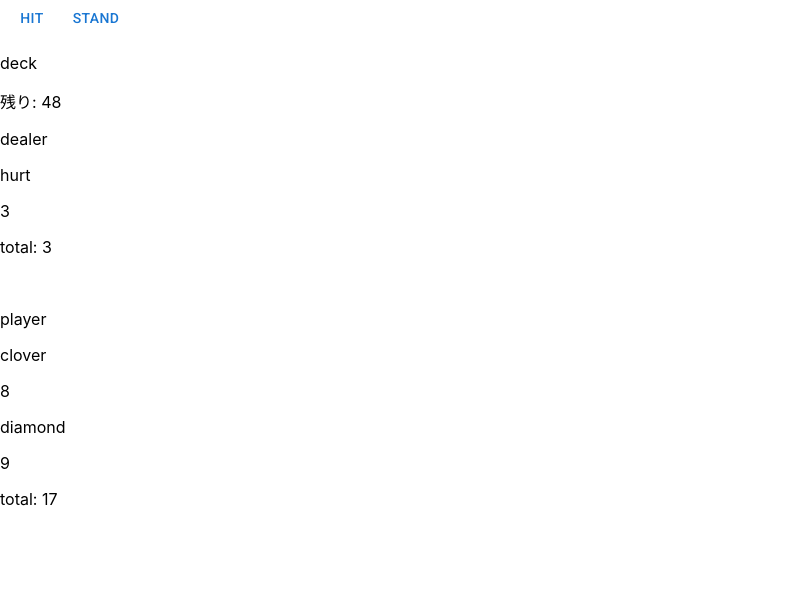
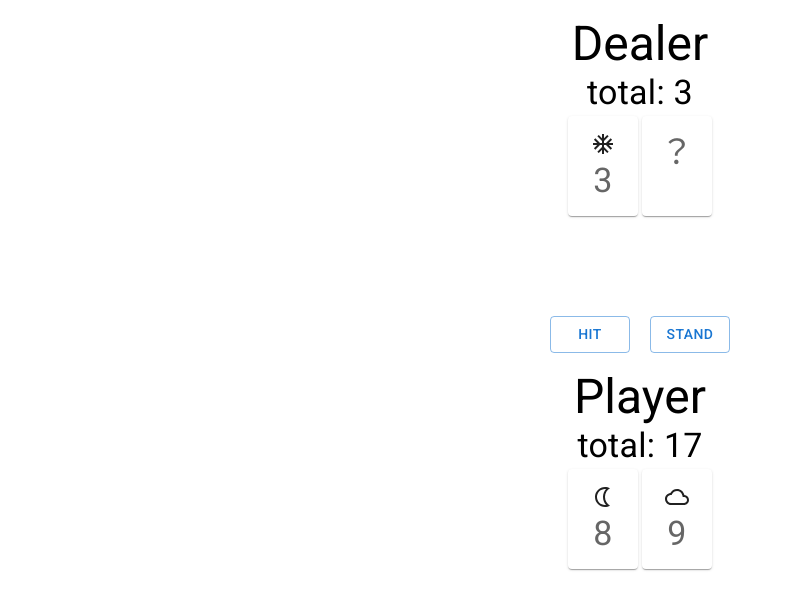
Before and after one commit to pheni-18/blackjack-react, a React (Create React App) app: page / in a window 1280 px wide. Both pictures are taken after a click on the button "START". Shown: the top 610 px of the page, without its empty margins (0-793 px from the left). Built offline with nearby package versions, Linux system fonts and the light colour scheme.

Commit message:
update design

```diff
--- a/package.json
+++ b/package.json
@@ -5,6 +5,7 @@
   "dependencies": {
     "@emotion/react": "^11.9.3",
     "@emotion/styled": "^11.9.3",
+    "@mui/icons-material": "^5.8.4",
     "@mui/material": "^5.8.5",
     "@testing-library/jest-dom": "^5.16.4",
     "@testing-library/react": "^13.3.0",
--- a/src/HomePage.tsx
+++ b/src/HomePage.tsx
@@ -1,10 +1,7 @@
 import React from 'react';
 import { CardInfo, People } from './types';
-import { Button } from '@mui/material';
-import { sleep, shuffleArray } from './utils';
-import { WaitingView } from './components'
-
-// TODO: designをいい感じにする
+import { shuffleArray } from './utils';
+import { WaitingView, PlayingView } from './components'
 
 export interface HomePageProps {};
 
@@ -63,7 +60,7 @@ export const HomePage: React.FC<HomePageProps> = (props) => {
         return total;
     }
 
-    const handleStart = React.useCallback(() => {
+    const handleClickStart = React.useCallback(() => {
         const cards: CardInfo[] = createCards();
         let deck = shuffleArray(cards);
 
@@ -98,7 +95,7 @@ export const HomePage: React.FC<HomePageProps> = (props) => {
         setDealer({...dealer});
     }, [player, dealer]);
 
-    const handleHit = React.useCallback(() => {
+    const handleClickHit = React.useCallback(() => {
         let card = deck.pop() as CardInfo;
         card.isShow = true;
         player.hand.push(card);
@@ -108,7 +105,7 @@ export const HomePage: React.FC<HomePageProps> = (props) => {
         setPlayer({...player});
 
         if (player.total > 21) {
-            handleStand();
+            handleClickStand();
         }
     }, [deck, player]);
 
@@ -166,11 +163,11 @@ export const HomePage: React.FC<HomePageProps> = (props) => {
         }
     }, [gameStatus, player, dealer])
 
-    const handleStand = React.useCallback(() => {
+    const handleClickStand = React.useCallback(() => {
         setGateStatus('dealer');
     }, []);
 
-    const handleMoreGame = React.useCallback(() => {
+    const handleClickMoreGame = React.useCallback(() => {
         setDeck([]);
         setPlayer({ hand: [], total: 0, blackjack: false });
         setDealer({ hand: [], total: 0, blackjack: false });
@@ -181,59 +178,18 @@ export const HomePage: React.FC<HomePageProps> = (props) => {
         <>
             {gameStatus == 'waiting' ? (
                 <WaitingView
-                    onClick={handleStart}
+                    onClickStart={handleClickStart}
                 />
             ) : (
-                <>
-                    {gameStatus == 'player' && (
-                        <>
-                            <Button onClick={handleHit}>Hit</Button>
-                            <Button onClick={handleStand}>Stand</Button>
-                        </>
-                    )}
-                    {gameStatus == 'finished' && (
-                    <>
-                        <h3>{gameResult}</h3>
-                        <Button onClick={handleMoreGame}>More Game</Button>
-                    </>
-                    )}
-                    <p>deck</p>
-                    <p>残り: {deck.length}</p>
-                    <p>dealer</p>
-                    {dealer.blackjack && (
-                        <h3>Blackjack!</h3>
-                    )}
-                    {dealer.hand.map(card => {
-                        if (card.isShow) {
-                            return (
-                                <>
-                                    <p>{card.mark}</p>
-                                    <p>{card.number}</p>
-                                    <p>{card.isShow}</p>
-                                </>
-                            )
-                        }
-                    })}
-                    <p>total: {dealer.total}</p>
-                    <br />
-                    <p>player</p>
-                    {player.blackjack && (
-                        <h3>Blackjack!</h3>
-                    )}
-                    {player.hand.map(card => {
-                        return (
-                            <>
-                                <p>{card.mark}</p>
-                                <p>{card.number}</p>
-                                <p>{card.isShow}</p>
-                            </>
-                        )
-                    })}
-                    <p>total: {player.total}</p>
-                    {player.total > 21 && (
-                        <p>burst!</p>
-                    )}
-                </>
+                <PlayingView
+                    gameStatus={gameStatus}
+                    player={player}
+                    dealer={dealer}
+                    onClickHit={handleClickHit}
+                    onClickStand={handleClickStand}
+                    onClickMoreGame={handleClickMoreGame}
+                    gameResult={gameResult}
+                />
             )}
         </>
     )
--- /dev/null
+++ b/src/components/Card.tsx
@@ -0,0 +1,57 @@
+import React from 'react';
+import { Card as MuiCard, CardContent, Typography } from '@mui/material';
+import WbSunnyOutlinedIcon from '@mui/icons-material/WbSunnyOutlined';
+import AcUnitOutlinedIcon from '@mui/icons-material/AcUnitOutlined';
+import CloudOutlinedIcon from '@mui/icons-material/CloudOutlined';
+import NightlightOutlinedIcon from '@mui/icons-material/NightlightOutlined';
+import { styled } from '@mui/system';
+import { CardInfo } from '../types';
+
+const StyledCard = styled(MuiCard)({
+    width: 70,
+    height: 100,
+    margin: 2,
+});
+
+
+export interface CardProps {
+    info: CardInfo;
+};
+
+export const Card: React.FC<CardProps> = (props) => {
+    const { info } = props;
+
+    const createIcon = (mark: string) => {
+        switch (mark) {
+            case 'spade':
+                return <WbSunnyOutlinedIcon />;
+            case 'hurt':
+                return <AcUnitOutlinedIcon />;
+            case 'diamond':
+                return <CloudOutlinedIcon />;
+            case 'clover':
+                return <NightlightOutlinedIcon />;
+            default:
+                throw new Error('invalid mark');
+        }
+    };
+
+    return (
+        <StyledCard>
+            <CardContent>
+                {info.isShow ? (
+                    <>
+                        {createIcon(info.mark)}
+                        <Typography variant='h4' color="text.secondary">
+                            {info.number}
+                        </Typography>
+                    </>
+                ) : (
+                    <Typography variant='h4' color="text.secondary">
+                        {'？'}
+                    </Typography>
+                )}
+            </CardContent>
+        </StyledCard>
+    );
+};
--- /dev/null
+++ b/src/components/PeopleArea.tsx
@@ -0,0 +1,37 @@
+import { Box, Typography } from '@mui/material';
+import { People } from '../types';
+import { Card } from './Card';
+
+export interface PeopleAreaProps {
+    people: People;
+    name: string;
+};
+
+export const PeopleArea: React.FC<PeopleAreaProps> = (props) => {
+    const { people, name } = props;
+
+    return (
+        <Box
+            sx={{
+                width: '100%',
+                height: 300,
+                textAlign: 'center',
+                paddingTop: 2,
+            }}
+        >
+            <Typography variant='h3'>{name}</Typography>
+            {people.blackjack && (
+                <Typography variant='h5'>Blackjack!</Typography>
+            )}
+            {people.total > 21 && (
+                <Typography variant='h5'>Burst!</Typography>
+            )}
+            <Typography variant='h4'>total: {people.total}</Typography>
+            <Box sx={{ display: 'flex', justifyContent: 'center' }}>
+                {people.hand.map(card => {
+                    return <Card info={card} />
+                })}
+            </Box>
+        </Box>
+    );
+};
--- /dev/null
+++ b/src/components/PlayingView.tsx
@@ -0,0 +1,77 @@
+import { Button, Grid } from '@mui/material';
+import { styled } from '@mui/system';
+import { People } from '../types';
+import { ResultArea } from './ResultArea';
+import { PeopleArea } from './PeopleArea';
+
+const StyledDiv = styled('div')({
+    textAlign: 'center',
+});
+
+const StyledButton = styled(Button)({
+    width: 80,
+    marginLeft: 10,
+    marginRight: 10,
+});
+
+
+export interface PlayingViewProps {
+    gameStatus: string;
+    player: People;
+    dealer: People;
+    onClickHit: () => void;
+    onClickStand: () => void;
+    onClickMoreGame: () => void;
+    gameResult: string;
+};
+
+export const PlayingView: React.FC<PlayingViewProps> = (props) => {
+    const { gameStatus, player, dealer, onClickHit, onClickStand, onClickMoreGame, gameResult } = props;
+
+    return (
+        <>
+            <Grid
+                container
+                alignItems='center'
+                justifyContent='center'
+            >
+                {gameStatus == 'finished' && (
+                    <Grid item xs={8}>
+                        <ResultArea
+                            gameResult={gameResult}
+                            onClickMoreGame={onClickMoreGame}
+                        />
+                    </Grid>
+                )}
+                <Grid item xs={8}>
+                    <PeopleArea
+                        people={dealer}
+                        name={'Dealer'}
+                    />
+                </Grid>
+                <Grid item xs={8}>
+                    {gameStatus == 'player' && (
+                        <StyledDiv>
+                            <StyledButton
+                                variant='outlined'
+                                onClick={onClickHit}
+                            >
+                                Hit
+                            </StyledButton>
+                            <StyledButton
+                                variant='outlined'
+                                onClick={onClickStand}
+                            >
+                                Stand
+                            </StyledButton>
+                        </StyledDiv>
+                    )}
+                    <PeopleArea
+                        people={player}
+                        name={'Player'}
+                    />
+                </Grid>
+            </Grid>
+        </>
+    );
+};
--- /dev/null
+++ b/src/components/ResultArea.tsx
@@ -0,0 +1,29 @@
+import { Button, Box, Typography } from '@mui/material';
+
+export interface ResultAreaProps {
+    gameResult: string;
+    onClickMoreGame: () => void;
+};
+
+export const ResultArea: React.FC<ResultAreaProps> = (props) => {
+    const { gameResult, onClickMoreGame } = props;
+
+    return (
+        <Box
+            sx={{
+                width: '100%',
+                height: 100,
+                textAlign: 'center',
+                paddingTop: 10,
+            }}
+        >
+            <Typography variant='h2'>{gameResult}</Typography>
+            <Button
+                size='large'
+                onClick={onClickMoreGame}
+            >
+                More Game
+            </Button>
+        </Box>
+    );
+};
--- a/src/components/WaitingView.tsx
+++ b/src/components/WaitingView.tsx
@@ -7,11 +7,11 @@ const StyledButton = styled(Button)({
 
 
 export interface WaitingViewProps {
-    onClick: () => void;
+    onClickStart: () => void;
 };
 
 export const WaitingView: React.FC<WaitingViewProps> = (props) => {
-    const { onClick } = props;
+    const { onClickStart } = props;
 
     return (
         <>
@@ -22,7 +22,7 @@ export const WaitingView: React.FC<WaitingViewProps> = (props) => {
             >
                 <StyledButton
                     variant='contained'
-                    onClick={onClick}
+                    onClick={onClickStart}
                     size='large'
                 >
                     Start
--- a/src/components/index.ts
+++ b/src/components/index.ts
@@ -1 +1,5 @@
 export * from './WaitingView';
+export * from './PlayingView';
+export * from './PeopleArea';
+export * from './Card';
+export * from './ResultArea';
```
Also changed, not shown: 1 other file (tests, documents, lock files or other folders).
